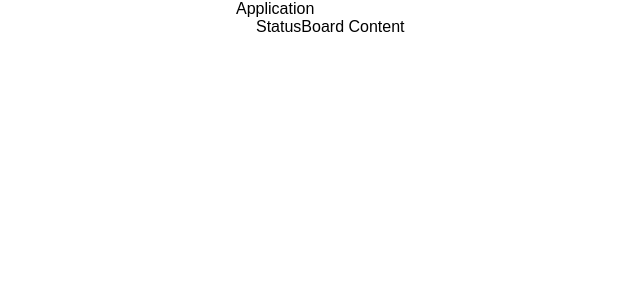
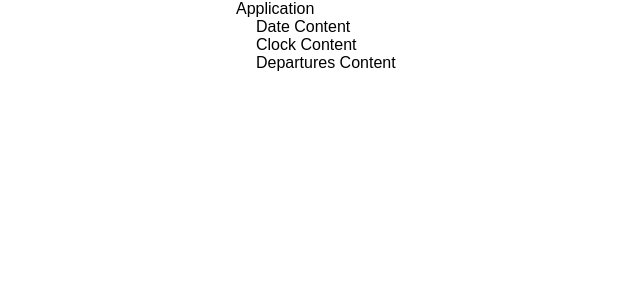
Before and after one commit to DannyCrews/train-departure-board, a React (Create React App) app: page / in a window 1280 px wide. Shown: the top 300 px of the page, without its empty margins (4-644 px from the left). Built offline with nearby package versions, Linux system fonts and the light colour scheme.

Commit message:
Import Date, Clock and Departures into StatusBoard

```diff
--- a/src/components/Clock.jsx
+++ b/src/components/Clock.jsx
@@ -0,0 +1,16 @@
+import React, { Component } from 'react';
+
+class Clock extends Component {
+
+  render() {
+    return (
+      <div className="Clock">
+        Clock Content
+      </div>
+    );
+  }
+
+}
+
+
+export default Clock;
--- a/src/components/Date.jsx
+++ b/src/components/Date.jsx
@@ -0,0 +1,16 @@
+import React, { Component } from 'react';
+
+class Date extends Component {
+
+  render() {
+    return (
+      <div className="Date">
+        Date Content
+      </div>
+    );
+  }
+
+}
+
+
+export default Date;
--- a/src/components/Departures.jsx
+++ b/src/components/Departures.jsx
@@ -0,0 +1,16 @@
+import React, { Component } from 'react';
+
+class Departures extends Component {
+
+  render() {
+    return (
+      <div className="Departures">
+        Departures Content
+      </div>
+    );
+  }
+
+}
+
+
+export default Departures;
--- a/src/components/StatusBoard.jsx
+++ b/src/components/StatusBoard.jsx
@@ -1,11 +1,17 @@
 import React, { Component } from 'react';
+
+import Date from './Date';
+import Clock from './Clock';
+import Departures from './Departures';
 
 class StatusBoard extends Component {
 
   render() {
     return (
       <div className="App">
-        StatusBoard Content
+        <Date />
+        <Clock />
+        <Departures />
       </div>
     );
   }
```
